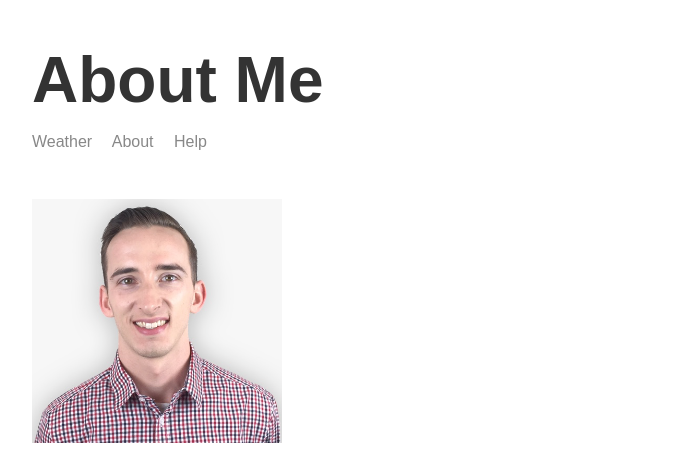
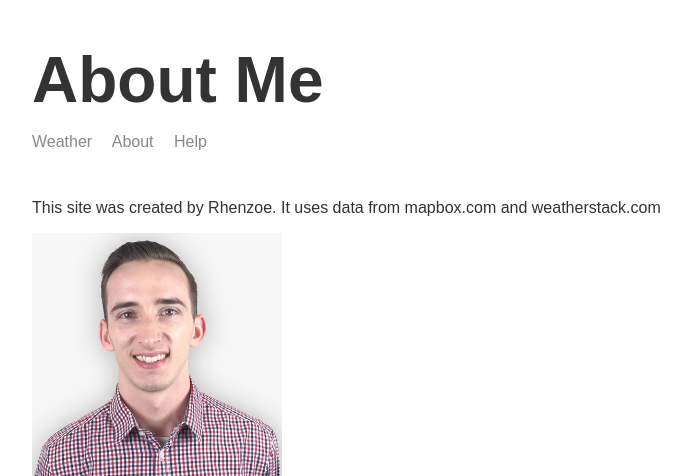
Before and after one commit to Rhenzoe/node3-weather-website, a Node server app: page /about in a window 1280 px wide. Shown: the top 476 px of the page, without its empty margins (283-974 px from the left). Run offline with Node 20, Linux system fonts and the light colour scheme; some libraries are stand-ins or nearby versions.

Commit message:
Add about text

```diff
--- a/templates/views/about.hbs
+++ b/templates/views/about.hbs
@@ -11,6 +11,7 @@
 <body>
     <div class="main-content">
         {{>header}}
+        <p>This site was created by Rhenzoe. It uses data from mapbox.com and weatherstack.com</p>
         <img class="portrait" src="/img/me.png">
     </div>
 
```
